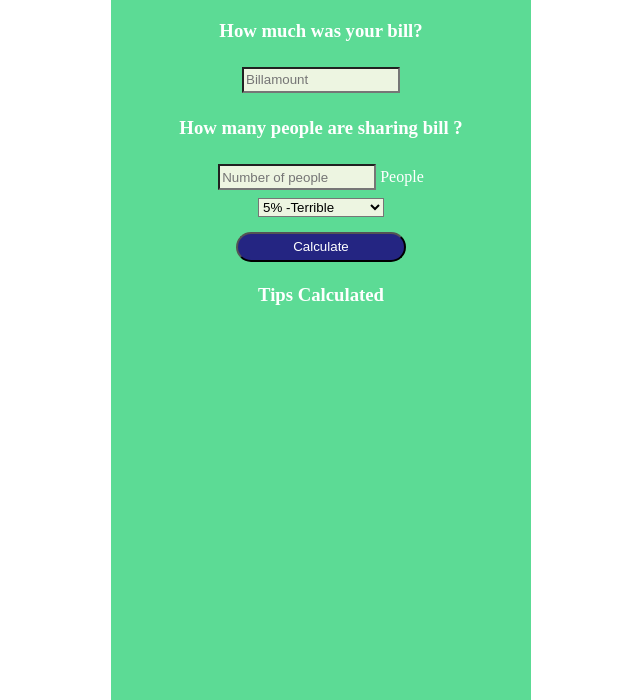
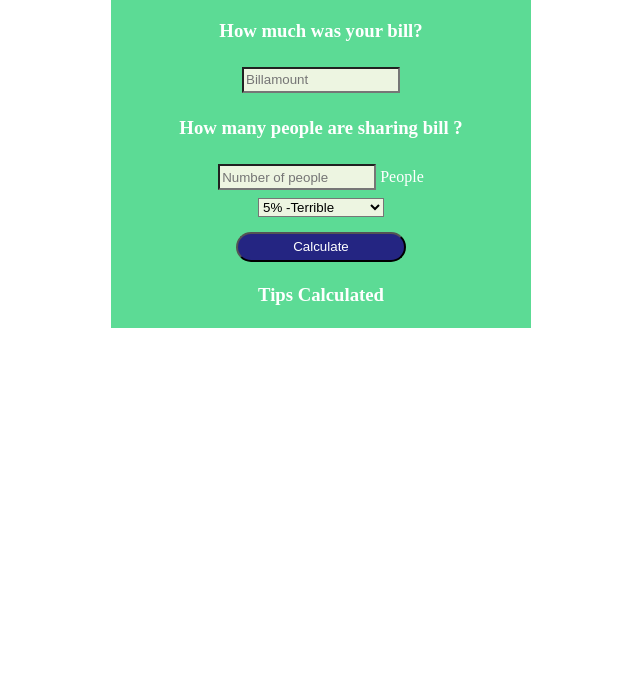
Before and after one commit to Raanjeetsgolu/Tip-Calculator, a plain HTML site: page index.html in a window 1280 px wide. Shown: the part 100-800 px from the top of the page, without its empty margins (319-959 px from the left). Drawn offline with Linux system fonts and the light colour scheme.

Commit message:
Height of the box

```diff
--- a/style.css
+++ b/style.css
@@ -1,7 +1,7 @@
 #body1{
   background-color: #5CDB95;
   color: #ffffff;
-  height:1200px ;
+  height:400px ;
   width:400px;
   margin: auto;
   padding: 10px;
```
